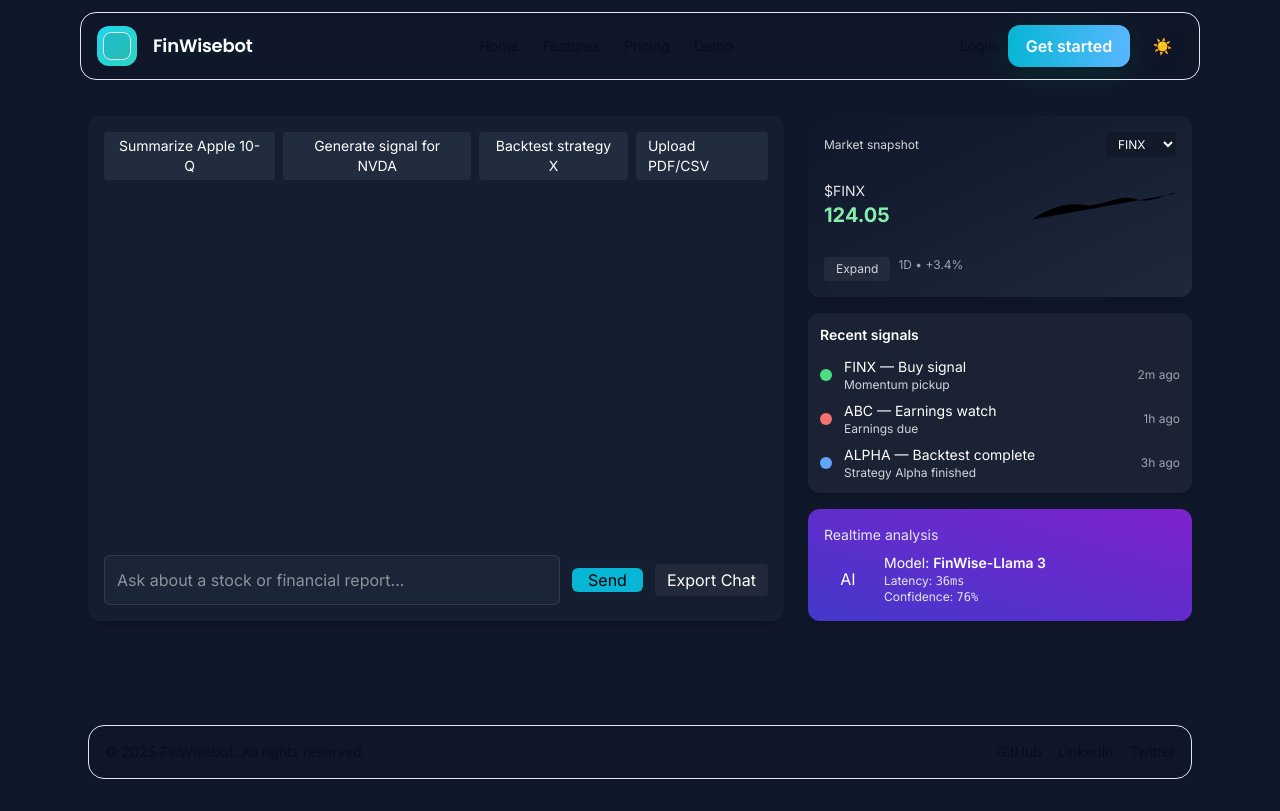
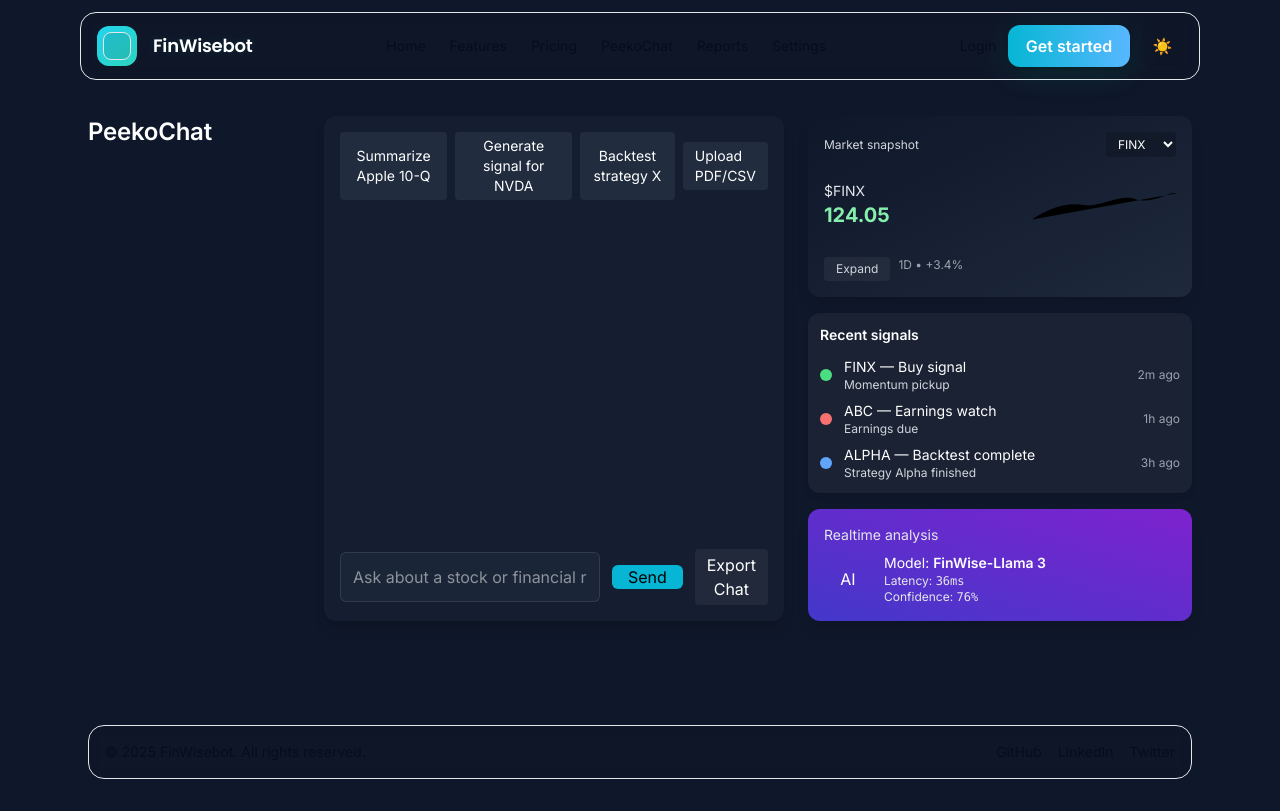
Before and after one commit to assassinyousuf/finwisebot_website, a Next.js app: page /demo in a window 1280 px wide. Built offline with nearby package versions, Linux system fonts and the light colour scheme.

Commit message:
feat(ui): rename Demo to PeekoChat; hide Reports link after login

```diff
--- a/src/components/Hero.jsx
+++ b/src/components/Hero.jsx
@@ -19,9 +19,9 @@ export default function Hero({ landing = {}, user = null }) {
 
               <div className="flex items-center gap-4 flex-wrap">
                 {user ? (
-                  <a href="/demo" className="cta-primary">Open Chat</a>
+                  <a href="/demo" className="cta-primary">Open PeekoChat</a>
                 ) : (
-                  <a href="/demo" className="btn-cta">Try Demo</a>
+                  <a href="/demo" className="btn-cta">Try PeekoChat</a>
                 )}
                 <a href="/features" className="cta-ghost">Explore Features</a>
                 <a href="/pricing" className="text-sm text-white/70 px-3 py-2">Pricing</a>
--- a/src/components/HeroShowcase.jsx
+++ b/src/components/HeroShowcase.jsx
@@ -41,7 +41,7 @@ export default function HeroShowcase() {
         </div>
 
         <div className="flex items-center gap-3">
-          <button className="flex-1 bg-accent text-black font-semibold py-2 rounded-lg">Open Demo</button>
+          <button className="flex-1 bg-accent text-black font-semibold py-2 rounded-lg">Open PeekoChat</button>
           <button className="px-3 py-2 border border-white/10 rounded-lg text-white/90">Details</button>
         </div>
       </div>
--- a/src/components/Navbar.jsx
+++ b/src/components/Navbar.jsx
@@ -37,17 +37,15 @@ export default function Navbar() {
           <Link href="/" className="hover:text-white transition">Home</Link>
           <Link href="/features" className="hover:text-white transition">Features</Link>
           <Link href="/pricing" className="hover:text-white transition">Pricing</Link>
-          <Link href="/demo" className="hover:text-white transition">Demo</Link>
+          <Link href="/demo" className="hover:text-white transition">PeekoChat</Link>
           {/* Admin link shown only if user has admin role */}
           {user && user.roles && user.roles.includes('admin') && (
             <Link href="/admin" className="hover:text-white transition">Admin</Link>
           )}
-          {user && (
-            <>
-              <Link href="/reports" className="hover:text-white transition">Reports</Link>
-              <Link href="/settings" className="hover:text-white transition">Settings</Link>
-            </>
+          {!user && (
+            <Link href="/reports" className="hover:text-white transition">Reports</Link>
           )}
+          <Link href="/settings" className="hover:text-white transition">Settings</Link>
         </div>
         <div className="hidden md:flex items-center gap-3">
             {user ? (
@@ -83,8 +81,8 @@ export default function Navbar() {
             <Link href="/">Home</Link>
             <Link href="/features">Features</Link>
             <Link href="/pricing">Pricing</Link>
-            <Link href="/demo">Demo</Link>
-            <Link href="/reports">Reports</Link>
+            <Link href="/demo">PeekoChat</Link>
+            {!user && <Link href="/reports">Reports</Link>}
             <Link href="/settings">Settings</Link>
             {user ? (
               <>
@@ -94,7 +92,6 @@ export default function Navbar() {
                   setUser(null)
                   window.location.href = '/'
                 }} className="text-left text-sm text-white/70">Logout</button>
-                <Link href="/reports" className="text-left text-sm text-white/70">Reports</Link>
                 <Link href="/settings" className="mt-2 bg-accent text-black px-4 py-2 rounded-lg text-sm font-semibold">Settings</Link>
               </>
             ) : (
--- a/src/pages/demo.jsx
+++ b/src/pages/demo.jsx
@@ -71,6 +71,9 @@ export default function Demo() {
       <DemoBackground />
       <Navbar />
       <main className="flex-1 p-6 max-w-6xl mx-auto flex gap-6">
+        <div className="w-full">
+          <h1 className="text-2xl font-semibold mb-4">PeekoChat</h1>
+        </div>
         <section className="flex-1 flex flex-col bg-slate-800/40 rounded-xl p-4 shadow-lg">
           <div className="mb-2 flex gap-2">
             {quickActions.map((q, i) => (
--- a/src/pages/settings.jsx
+++ b/src/pages/settings.jsx
@@ -50,7 +50,7 @@ export default function SettingsPage() {
         <h1 className="text-3xl font-heading">Settings</h1>
         <div className="flex gap-3">
           <Link href="/" className="text-sm text-white/80">Home</Link>
-          <Link href="/reports" className="text-sm text-white/80">Reports</Link>
+          {!user && <Link href="/reports" className="text-sm text-white/80">Reports</Link>}
         </div>
       </div>
 
```
